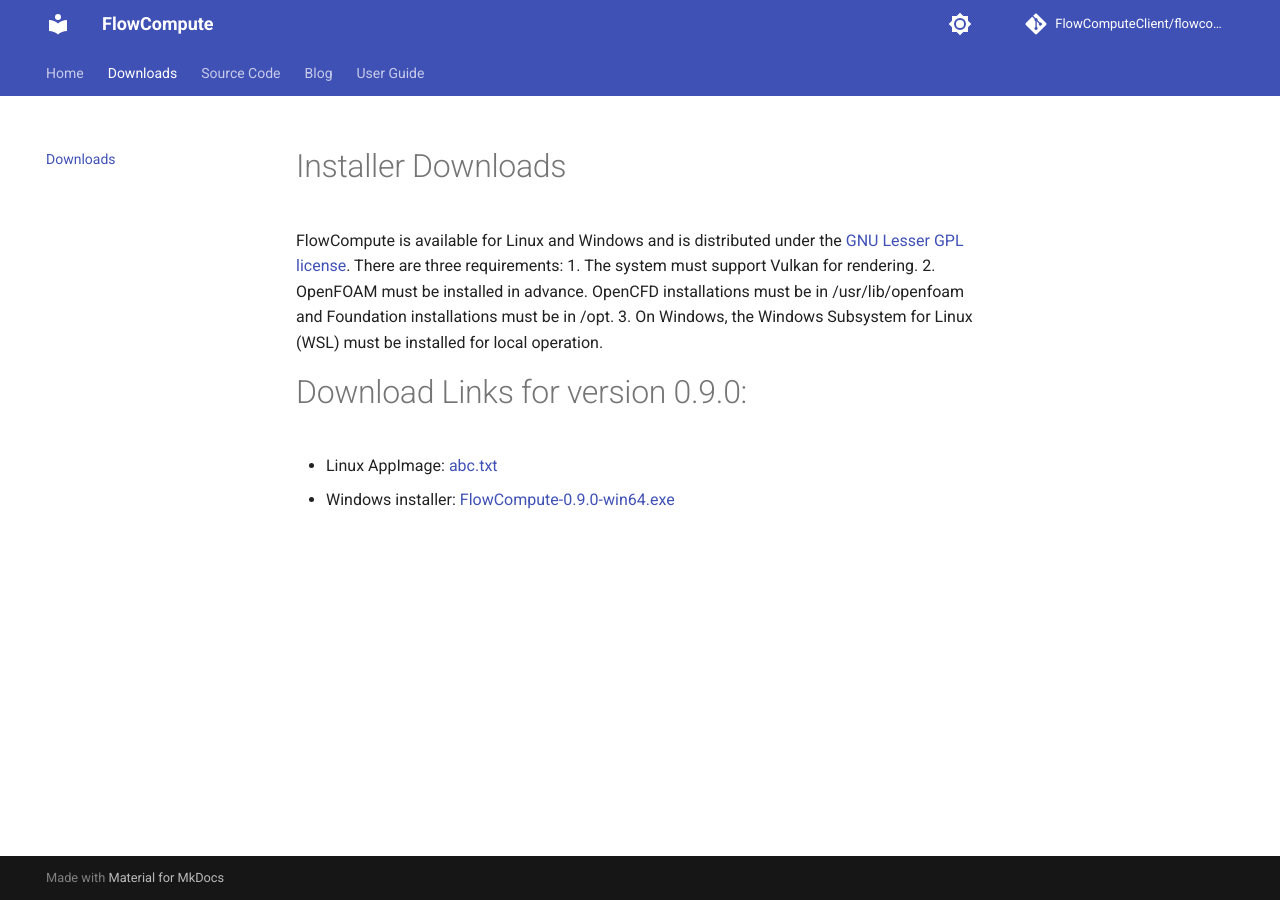
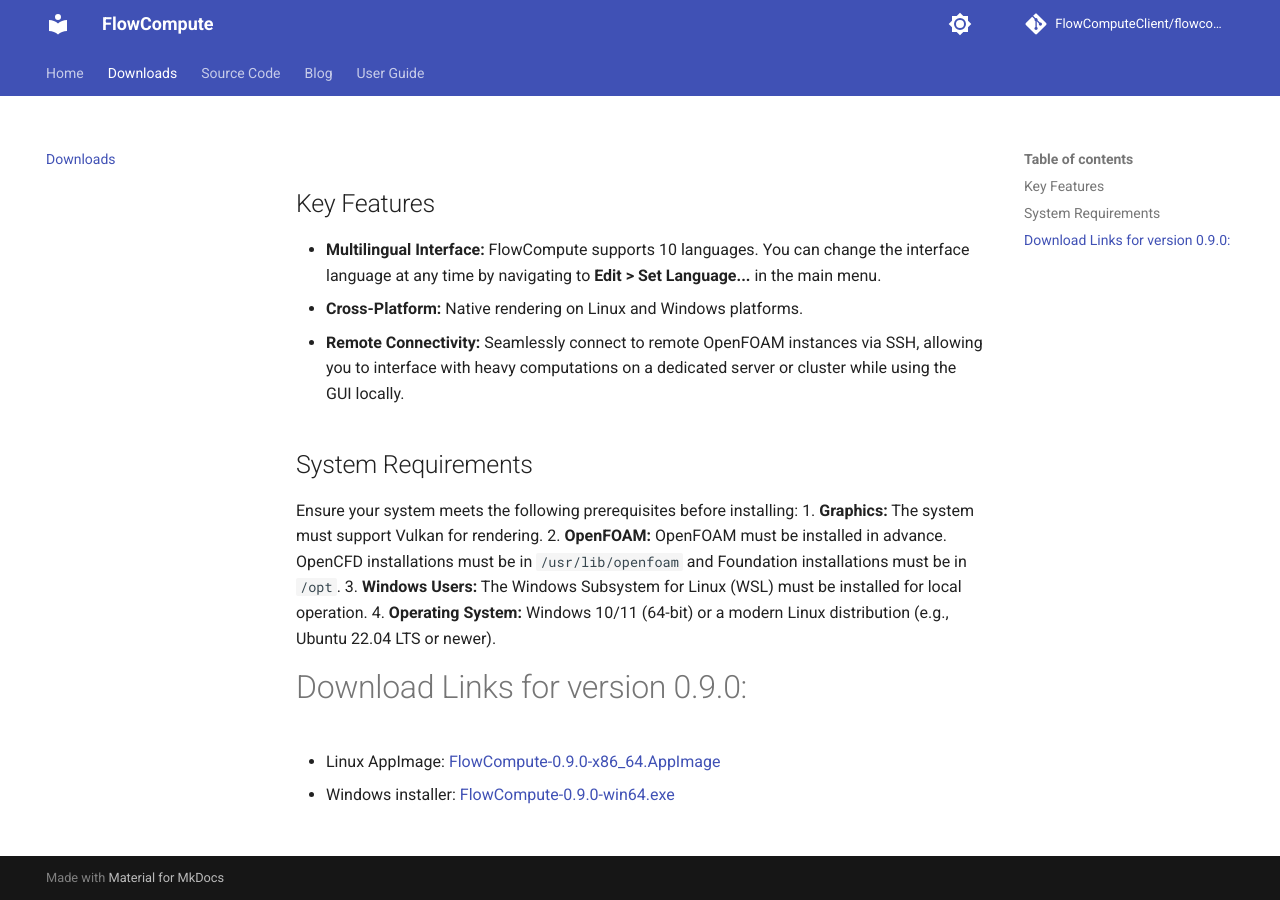
Before and after one commit to FlowComputeClient/flowcompute_site, an MkDocs documentation site: the page built from docs/downloads.md, in a window 1280 px wide. Built offline with MkDocs 1.6.1 and Material for MkDocs 9.7.7, drawn with Linux system fonts in a browser that asks for light colours; comment, search, counter and statistics services are not loaded.

Commit message:
Updated download page

```diff
--- a/docs/downloads.md
+++ b/docs/downloads.md
@@ -2,14 +2,19 @@
 title: Downloads
 ---
 
-# Installer Downloads
+## Key Features
+* **Multilingual Interface:** FlowCompute supports 10 languages. You can change the interface language at any time by navigating to **Edit > Set Language...** in the main menu.
+* **Cross-Platform:** Native rendering on Linux and Windows platforms.
+* **Remote Connectivity:** Seamlessly connect to remote OpenFOAM instances via SSH, allowing you to interface with heavy computations on a dedicated server or cluster while using the GUI locally.
 
-FlowCompute is available for Linux and Windows and is distributed under the [GNU Lesser GPL license](https://www.gnu.org/licenses/lgpl-3.0.en.html#license-text). There are three requirements:
-1. The system must support Vulkan for rendering.
-2. OpenFOAM must be installed in advance. OpenCFD installations must be in /usr/lib/openfoam and Foundation installations must be in /opt.
-3. On Windows, the Windows Subsystem for Linux (WSL) must be installed for local operation.
+## System Requirements
+Ensure your system meets the following prerequisites before installing:
+1. **Graphics:** The system must support Vulkan for rendering.
+2. **OpenFOAM:** OpenFOAM must be installed in advance. OpenCFD installations must be in `/usr/lib/openfoam` and Foundation installations must be in `/opt`.
+3. **Windows Users:** The Windows Subsystem for Linux (WSL) must be installed for local operation.
+4. **Operating System:** Windows 10/11 (64-bit) or a modern Linux distribution (e.g., Ubuntu 22.04 LTS or newer).
 
 # Download Links for version 0.9.0:
 
-* Linux AppImage: [abc.txt](abc.txt)
-* Windows installer: [FlowCompute-0.9.0-win64.exe](downloads/FlowCompute-0.9.0-win64.exe)
+* Linux AppImage: [FlowCompute-0.9.0-x86_64.AppImage](https://github.com/FlowComputeClient/flowcompute/releases/download/0.9.0/FlowCompute-0.9.0-x86_64.AppImage)
+* Windows installer: [FlowCompute-0.9.0-win64.exe](https://github.com/FlowComputeClient/flowcompute/releases/download/0.9.0/FlowCompute-0.9.0-win64.exe)
```
